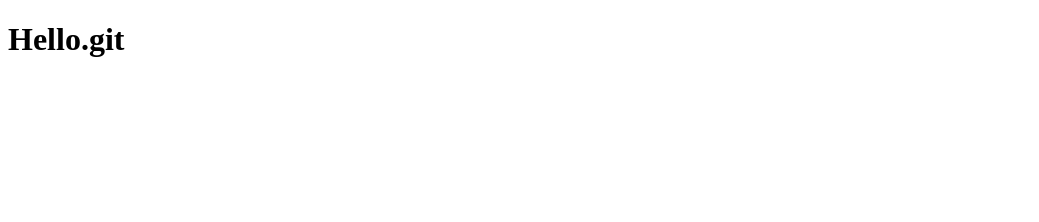
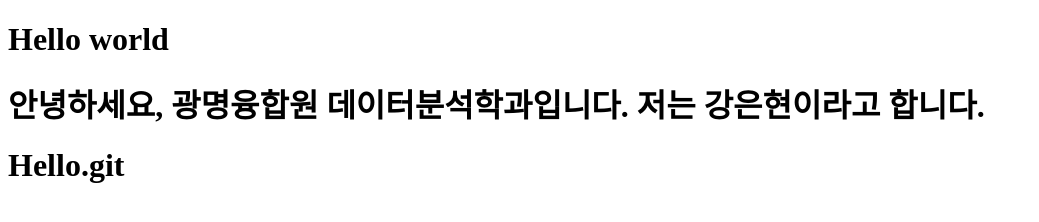
Before and after one commit to EunhyeonKang/poly_hello, a plain HTML site: page index.html in a window 1280 px wide. Shown: the whole page, without its empty margins (0-1039 px from the left). Drawn offline with Linux system fonts and the light colour scheme.

Commit message:
greeting message

```diff
--- a/index.html
+++ b/index.html
@@ -7,6 +7,8 @@
     <title>Document</title>
 </head>
 <body>
+    <h1>Hello world</h1>
+    <h1>안녕하세요, 광명융합원 데이터분석학과입니다. 저는 강은현이라고 합니다.</h1>
     <h1>Hello.git</h1>
 </body>
 </html>
```
